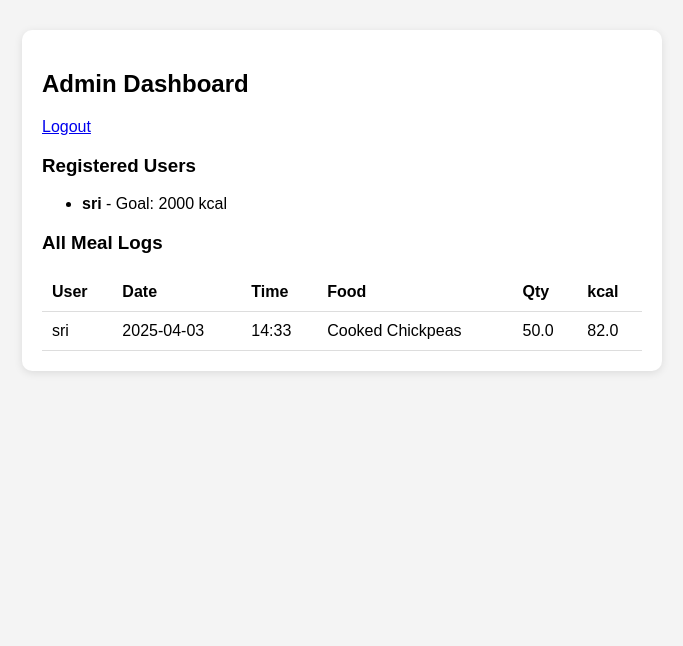
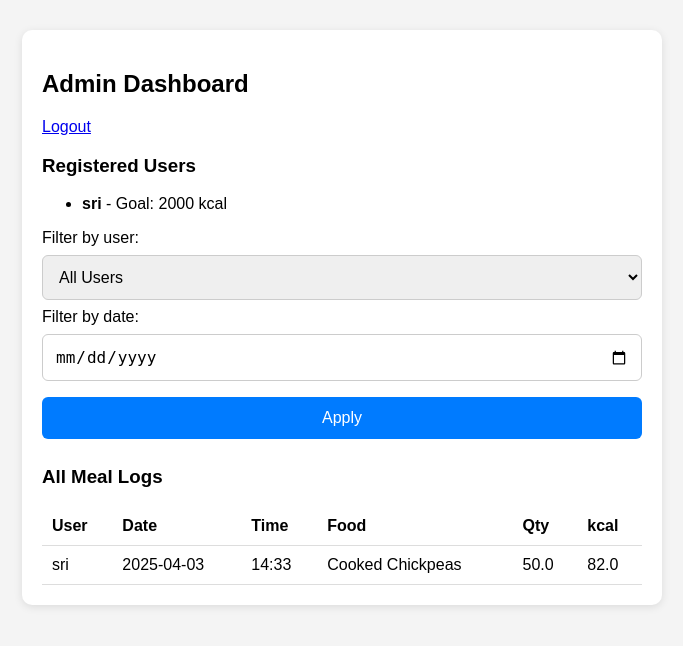
Before and after one commit to srivatsas/meal-tracker, a Flask app: page /admin-dashboard in a window 1280 px wide. Shown: the top 646 px of the page, without its empty margins (298-981 px from the left). Run offline with Flask 3, Linux system fonts and the light colour scheme; a user stored in the database is signed in.

Commit message:
admin dashboard improved

```diff
--- a/app.py
+++ b/app.py
@@ -141,13 +141,23 @@ def logout_admin():
     session.pop('is_admin', None)
     return redirect(url_for('admin_login'))
 
-@app.route('/admin-dashboard')
+@app.route('/admin-dashboard', methods=['GET', 'POST'])
 def admin_dashboard():
     if not session.get('is_admin'):
         return redirect(url_for('admin_login'))
+
     users = User.query.all()
-    meals = Meal.query.order_by(Meal.date.desc()).all()
-    return render_template('admin-dashboard.html', users=users, meals=meals)
+    selected_user = request.args.get('user_id', type=int)
+    selected_date = request.args.get('date', default=None)
+
+    query = Meal.query.join(User).order_by(Meal.date.desc())
+    if selected_user:
+        query = query.filter(Meal.user_id == selected_user)
+    if selected_date:
+        query = query.filter(Meal.date == selected_date)
+
+    meals = query.all()
+    return render_template('admin-dashboard.html', users=users, meals=meals, selected_user=selected_user, selected_date=selected_date)
 
 if __name__ == '__main__':
     if not os.path.exists('meals.db'):
--- a/templates/admin-dashboard.html
+++ b/templates/admin-dashboard.html
@@ -12,6 +12,20 @@
             <li><strong>{{ user.username }}</strong> - Goal: {{ user.calorie_goal }} kcal</li>
         {% endfor %}
     </ul>
+    <form method="GET" action="/admin-dashboard">
+        <label>Filter by user:</label>
+        <select name="user_id">
+          <option value="">All Users</option>
+          {% for u in users %}
+            <option value="{{ u.id }}" {% if selected_user == u.id %}selected{% endif %}>{{ u.username }}</option>
+          {% endfor %}
+        </select>
+
+        <label>Filter by date:</label>
+        <input type="date" name="date" value="{{ selected_date or '' }}">
+
+        <button type="submit">Apply</button>
+      </form>
     <h3>All Meal Logs</h3>
     <table>
         <tr><th>User</th><th>Date</th><th>Time</th><th>Food</th><th>Qty</th><th>kcal</th></tr>
```
